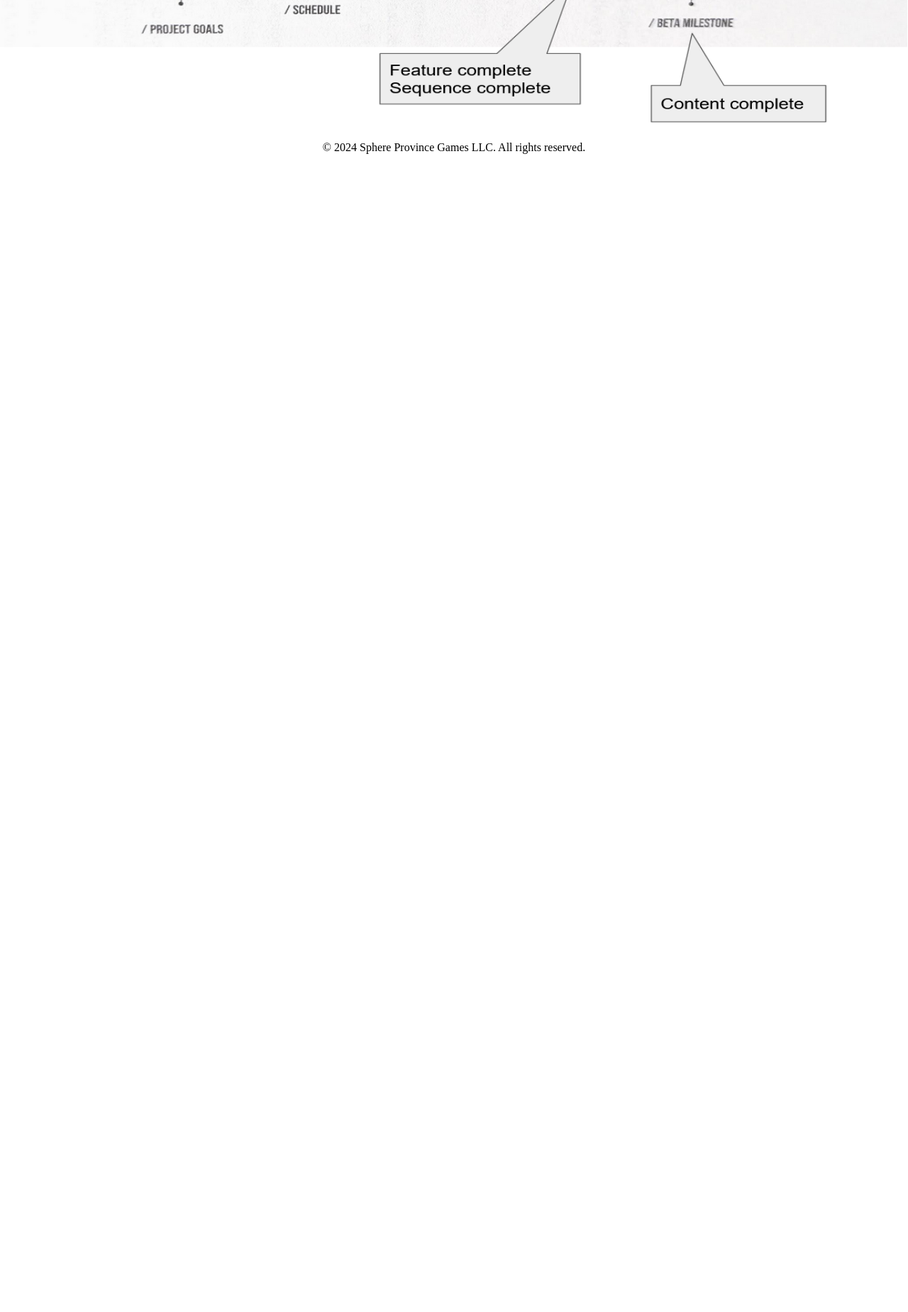
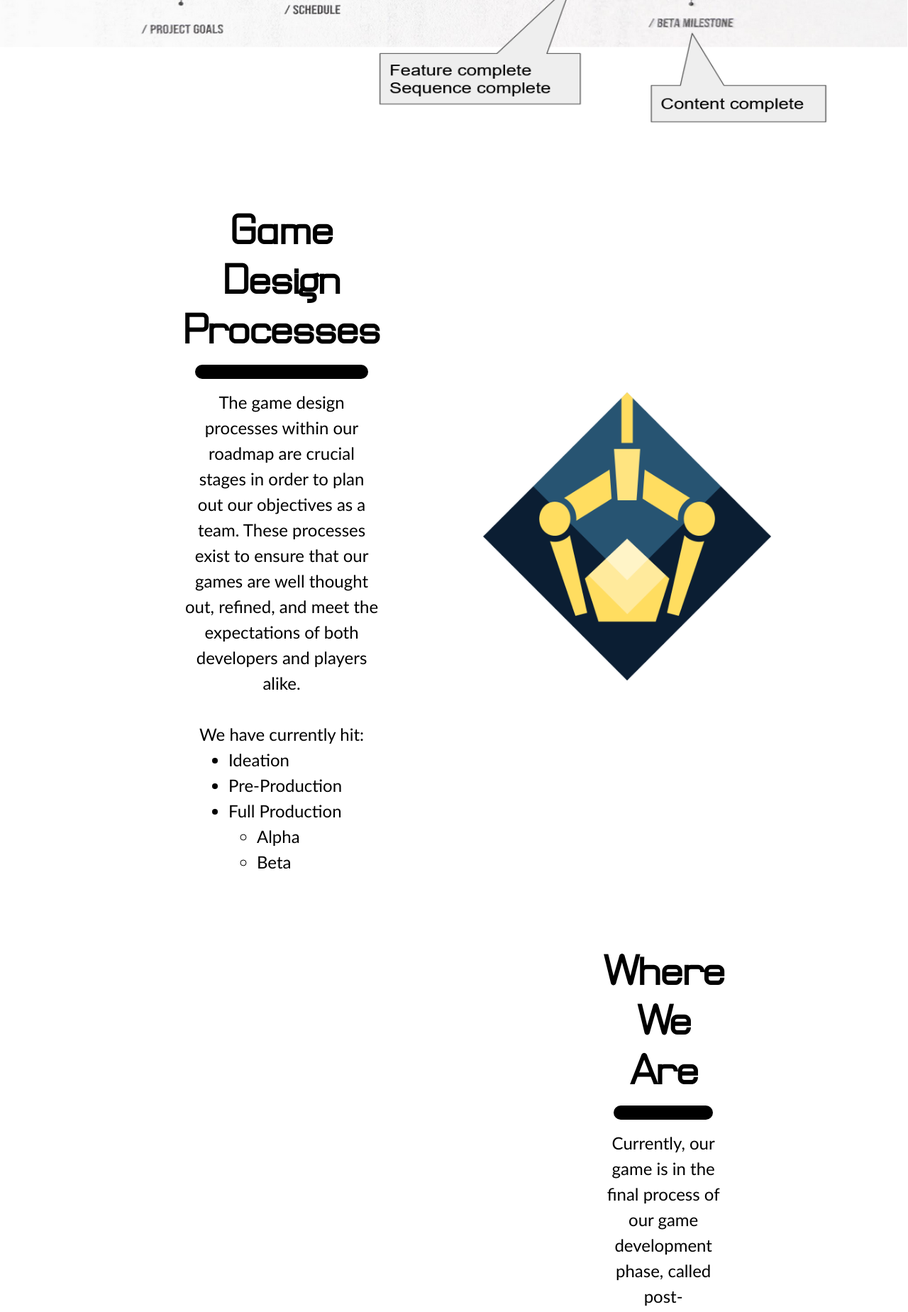
Before and after one commit to sphere-province-games/www, a PHP site: page /roadmap.html in a window 1280 px wide. Shown: the part 547-2396 px from the top of the page at 71% size. Before the commit the page ends 764 px from the top, so only its background shows below. Run offline with PHP 8.4, Linux system fonts and the light colour scheme.

Commit message:
Add placeholder content for roadmap

```diff
--- a/assets/css/index.css
+++ b/assets/css/index.css
@@ -138,6 +138,16 @@ main .main-container .main-splitter-1 section .main-content {
     text-align: center;
 }
 
+main .main-container .main-splitter-1 section .main-content ul {
+    display: inline-block;
+    text-align: left !important;
+}
+
+main .main-container .main-splitter-1 section .main-content li {
+    margin-left: 10px;
+    text-align: left;
+}
+
 main .main-container .main-splitter-2 {
     display: flex;
     flex-direction: row-reverse;
--- a/roadmap.html
+++ b/roadmap.html
@@ -20,7 +20,67 @@
             </div>
 
             <main>
-                <div class="main-container"></div>
+                <div class="main-container">
+                    <div class="main-splitter-1">
+                        <section>
+                            <div class="main-title">
+                                <h2>Game Design Processes</h2>
+                                <hr/>
+                            </div>
+                            <div class="main-content">
+                                <p>The game design processes within our roadmap are crucial stages in order to plan out our objectives as a team. These processes exist to ensure that our games are well thought out, refined, and meet the expectations of both developers and players alike.</p>
+                                <br>
+                                <p>We have currently hit:</p>
+                                <ul>
+                                    <li>Ideation</li>
+                                    <li>Pre-Production</li>
+                                    <li>Full Production</li>
+                                    <ul style="margin-left: 40px;">
+                                        <li>Alpha</li>
+                                        <li>Beta</li>
+                                    </ul>
+                                </ul>
+                            </div>
+                        </section>
+                        <section>
+                            <div class="main-content">
+                                <img src="./assets/img/GameLogo.png" width="500px"/>
+                            </div>
+                        </section>
+                    </div>
+                    <div class="main-splitter-2">
+                        <section>
+                            <div class="main-title">
+                                <h2>Where We Are</h2>
+                                <hr/>
+                            </div>
+                            <div class="main-content">
+                                <p>Currently, our game is in the final process of our game development phase, called post-production. This stage involves finalizing and polishing the game before its release to ensure it meets quality standards and is ready for distribution. We make sure the game can run on the machines we want, make sure there are no bugs on release, and apply any polishing that needs to be done.</p>
+                            </div>
+                        </section>
+                        <section>
+                            <div class="main-content">
+                                <img src="./assets/img/mineralcollect2.png" width="500px" style="border: 15px solid black; border-radius: 20px;"/>
+                            </div>
+                        </section>
+                    </div>
+                    <div class="main-splitter-1">
+                        <section>
+                            <div class="main-title">
+                                <h2>Our Guide</h2>
+                                <hr/>
+                            </div>
+                            <div class="main-content">
+                                <p>Our game development process is deeply rooted in creativity and collaboration, taking inspiration from the innovative methodologies outlined in Richard Lemarchand's book, 'A Playful Production Process: For Game Designers and Everyone.' From the book, we have implemented an agile development process that would last us for the rest of the school year, ensuring we follow all the steps of our roadmap.</p>
+                            </div>
+                        </section>
+                        <section>
+                            <div class="main-content">
+                                <img src="./assets/img/mineralcollect2.png" width="500px" style="border: 15px solid black; border-radius: 20px;"/>
+                            </div>
+                        </section>
+                    </div>
+                </div>
             </main>
         <div id="footer"></div>
         <script src="include.js"></script>
```
